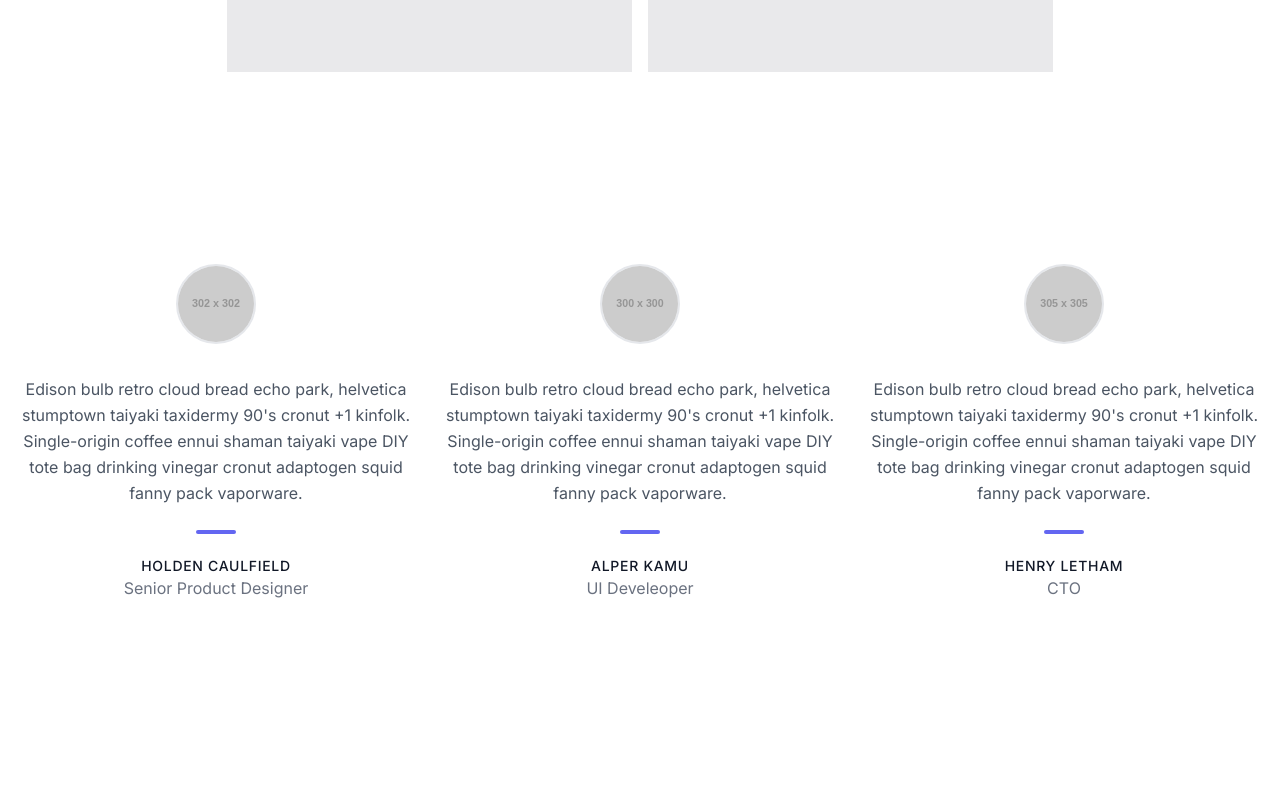
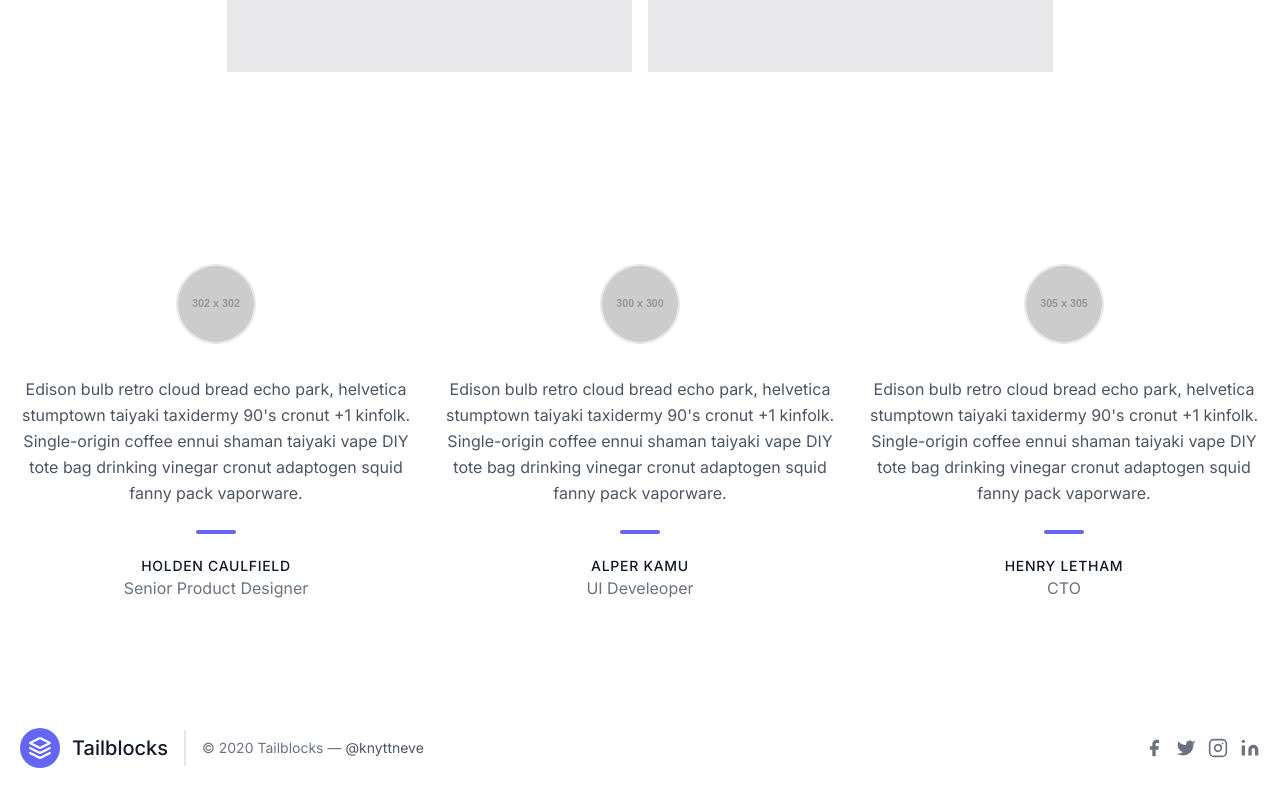
Before and after one commit to divanand13/is218-final---Div-and-Josue, a Next.js app in the folder donutshop/: page / in a window 1280 px wide. Shown: the part 794-1594 px from the top of the page. Before the commit the page ends 1490 px from the top, so only its background shows below. Built offline with nearby package versions, Linux system fonts and the light colour scheme.

Commit message:
implemented Footer #8

```diff
--- /dev/null
+++ b/donutshop/src/app/components/footer.tsx
@@ -0,0 +1,45 @@
+import React from 'react'
+
+const Footer = () => {
+    return (
+        <footer className="text-gray-600 body-font">
+  <div className="container px-5 py-8 mx-auto flex items-center sm:flex-row flex-col">
+    <a className="flex title-font font-medium items-center md:justify-start justify-center text-gray-900">
+      <svg xmlns="http://www.w3.org/2000/svg" fill="none" stroke="currentColor" stroke-linecap="round" stroke-linejoin="round" stroke-width="2" className="w-10 h-10 text-white p-2 bg-indigo-500 rounded-full" viewBox="0 0 24 24">
+        <path d="M12 2L2 7l10 5 10-5-10-5zM2 17l10 5 10-5M2 12l10 5 10-5"></path>
+      </svg>
+      <span className="ml-3 text-xl">Tailblocks</span>
+    </a>
+    <p className="text-sm text-gray-500 sm:ml-4 sm:pl-4 sm:border-l-2 sm:border-gray-200 sm:py-2 sm:mt-0 mt-4">© 2020 Tailblocks —
+      <a href="https://twitter.com/knyttneve" className="text-gray-600 ml-1" rel="noopener noreferrer" target="_blank">@knyttneve</a>
+    </p>
+    <span className="inline-flex sm:ml-auto sm:mt-0 mt-4 justify-center sm:justify-start">
+      <a className="text-gray-500">
+        <svg fill="currentColor" stroke-linecap="round" stroke-linejoin="round" stroke-width="2" className="w-5 h-5" viewBox="0 0 24 24">
+          <path d="M18 2h-3a5 5 0 00-5 5v3H7v4h3v8h4v-8h3l1-4h-4V7a1 1 0 011-1h3z"></path>
+        </svg>
+      </a>
+      <a className="ml-3 text-gray-500">
+        <svg fill="currentColor" stroke-linecap="round" stroke-linejoin="round" stroke-width="2" className="w-5 h-5" viewBox="0 0 24 24">
+          <path d="M23 3a10.9 10.9 0 01-3.14 1.53 4.48 4.48 0 00-7.86 3v1A10.66 10.66 0 013 4s-4 9 5 13a11.64 11.64 0 01-7 2c9 5 20 0 20-11.5a4.5 4.5 0 00-.08-.83A7.72 7.72 0 0023 3z"></path>
+        </svg>
+      </a>
+      <a className="ml-3 text-gray-500">
+        <svg fill="none" stroke="currentColor" stroke-linecap="round" stroke-linejoin="round" stroke-width="2" className="w-5 h-5" viewBox="0 0 24 24">
+          <rect width="20" height="20" x="2" y="2" rx="5" ry="5"></rect>
+          <path d="M16 11.37A4 4 0 1112.63 8 4 4 0 0116 11.37zm1.5-4.87h.01"></path>
+        </svg>
+      </a>
+      <a className="ml-3 text-gray-500">
+        <svg fill="currentColor" stroke="currentColor" stroke-linecap="round" stroke-linejoin="round" stroke-width="0" className="w-5 h-5" viewBox="0 0 24 24">
+          <path stroke="none" d="M16 8a6 6 0 016 6v7h-4v-7a2 2 0 00-2-2 2 2 0 00-2 2v7h-4v-7a6 6 0 016-6zM2 9h4v12H2z"></path>
+          <circle cx="4" cy="4" r="2" stroke="none"></circle>
+        </svg>
+      </a>
+    </span>
+  </div>
+</footer>
+    )
+}
+
+export default Footer
--- a/donutshop/src/app/layout.tsx
+++ b/donutshop/src/app/layout.tsx
@@ -2,6 +2,7 @@
 import { Inter } from 'next/font/google'
 import './styles/globals.css'
 import Header from '../app/components/header'
+import Footer from './components/footer'
 const inter = Inter({ subsets: ['latin'] })
 
 export const metadata: Metadata = {
@@ -18,7 +19,9 @@
     <html lang="en">
       <body className={inter.className}>
         <Header />
-        {children}</body>
+        {children}
+        <Footer />
+        </body>
     </html>
   )
 }
```
